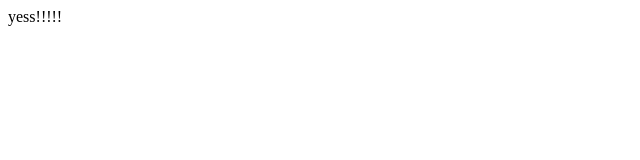
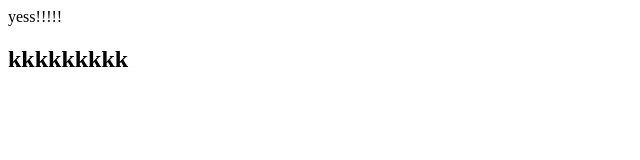
Before and after one commit to youngoliver1994/git-demo, a plain HTML site: page index.html in a window 1280 px wide. Shown: the whole page, without its empty margins (0-640 px from the left). Drawn offline with Linux system fonts and the light colour scheme.

Commit message:
add new lines

```diff
--- a/index.html
+++ b/index.html
@@ -1,3 +1,6 @@
 <div>
     yess!!!!!
+    <h2>
+        kkkkkkkkk
+    </h2>
 </div>
```
Also changed, not shown: 1 other file.
